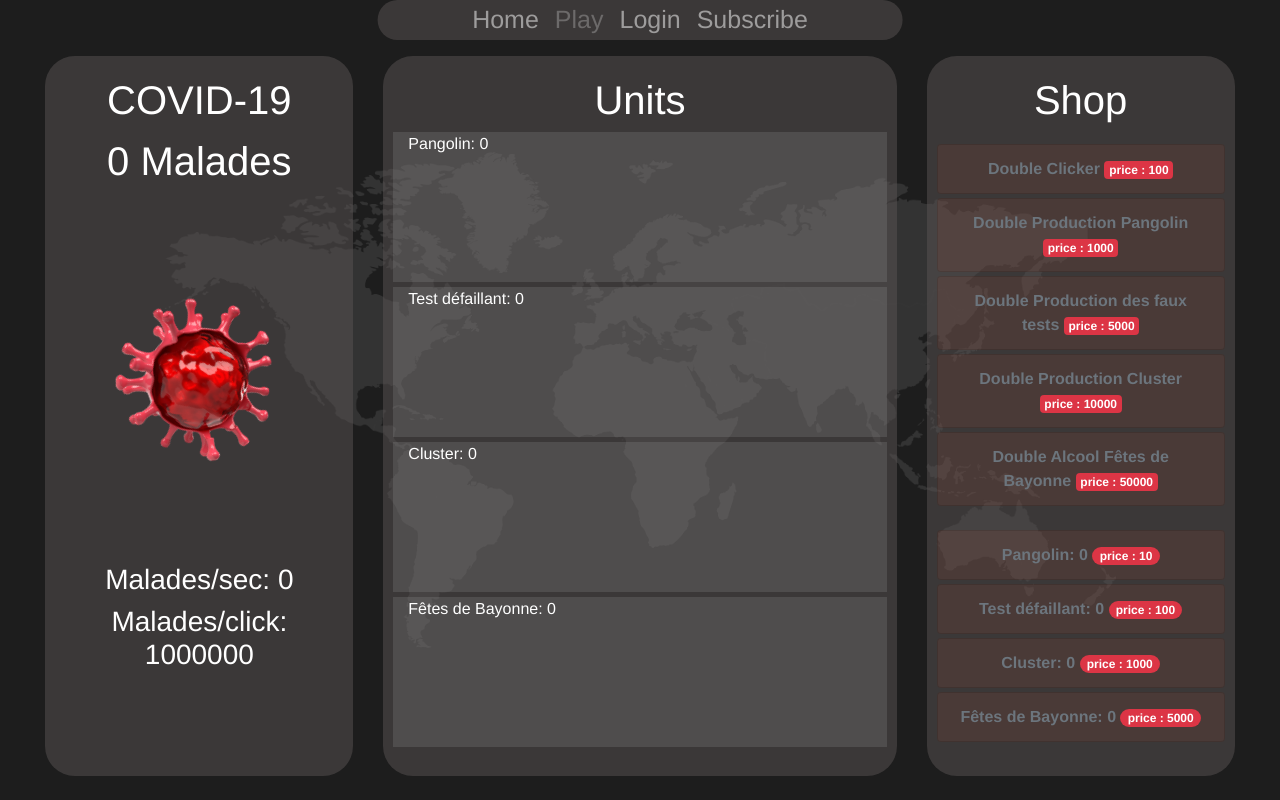
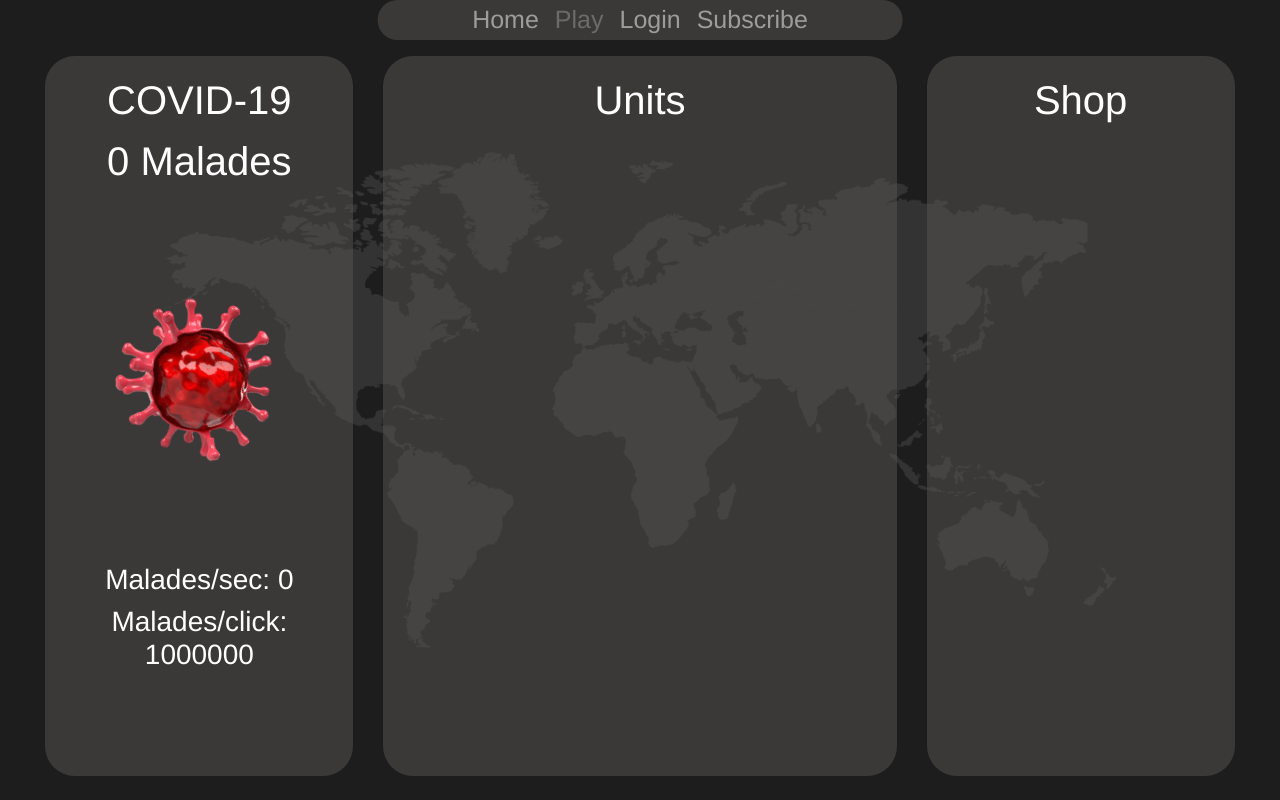
Before and after one commit to richardoot/CovidClicker, a Vue app: page /#/game in a window 1280 px wide. Built offline with nearby package versions, Linux system fonts and the light colour scheme; what vue-moment would draw is missing.

Commit message:
Le login et le subcribe fonctionnent

```diff
--- a/src/App.vue
+++ b/src/App.vue
@@ -28,6 +28,7 @@
   mounted:function(){
     setInterval(() => {
       store.dispatch('addMaladeAutoAction');
+      /* Faire sauvegarde des données */
     }, 100);
   },
 }
--- a/src/components/Navbar.vue
+++ b/src/components/Navbar.vue
@@ -22,6 +22,8 @@
     methods:{
         logout: function(){
             console.log("Logout ...");
+            this.userData.items = this.items;
+            this.userData.powers = this.powers;
             axios
             .patch(`http://localhost:3000/user/${this.userData.id}`,this.userData)
             .then(response => {
@@ -37,6 +39,12 @@
         },
         userData: function(){
             return store.getters.getUserData;
+        },
+        items: function(){
+            return store.getters.getItems;
+        },
+        powers: function(){
+            return store.getters.getPowers;
         }
     },
 }
--- a/src/components/Subscribe.vue
+++ b/src/components/Subscribe.vue
@@ -64,7 +64,10 @@
         .post("http://localhost:3000/user", { email, password, nom, prenom})
         .then(response => {
           // Réaction après connection
-          console.log(response);
+          console.log("LOGIN");
+          console.log("LOGIN");
+          console.log("LOGIN");
+          console.log(response.data);
           store.dispatch("loginAction",response.data);
           router.push({name: "Game"});
         })
--- a/src/store/store.js
+++ b/src/store/store.js
@@ -12,17 +12,17 @@
             production_per_sec:0,
         },
         items:[
-            {id: 0,   price: 10,    number: 0,  production: 0.5,      name: "Pangolin",             image:"pangolin-item.png"   },
-            {id: 1,   price: 100,   number: 0,  production: 3,        name: "Test défaillant",      image:"test-tube.png"       },
-            {id: 2,   price: 1000,  number: 0,  production: 6,        name: "Cluster",              image:"cluster.png"         },
-            {id: 3,   price: 5000,  number: 0,  production: 12,       name: "Fêtes de Bayonne",     image:"party.png"           },
+            // {id: 0,   price: 10,    number: 0,  production: 0.5,      name: "Pangolin",             image:"pangolin-item.png"   },
+            // {id: 1,   price: 100,   number: 0,  production: 3,        name: "Test défaillant",      image:"test-tube.png"       },
+            // {id: 2,   price: 1000,  number: 0,  production: 6,        name: "Cluster",              image:"cluster.png"         },
+            // {id: 3,   price: 5000,  number: 0,  production: 12,       name: "Fêtes de Bayonne",     image:"party.png"           },
         ],
         powers: [
-            {id: 0, name: "Double Clicker",                     price: 100,       coeff: 2,    item_id: null,   actif: false   },
-            {id: 1, name: "Double Production Pangolin",         price: 1000,     coeff: 2,    item_id: 0,      actif: false   },
-            {id: 2, name: "Double Production des faux tests",   price: 5000,     coeff: 2,    item_id: 1,      actif: false   },
-            {id: 3, name: "Double Production Cluster",          price: 10000,     coeff: 2,    item_id: 2,      actif: false   },
-            {id: 4, name: "Double Alcool Fêtes de Bayonne",     price: 50000,    coeff: 2,    item_id: 3,      actif: false   }
+            // {id: 0, name: "Double Clicker",                     price: 100,       coeff: 2,    item_id: null,   actif: false   },
+            // {id: 1, name: "Double Production Pangolin",         price: 1000,     coeff: 2,    item_id: 0,      actif: false   },
+            // {id: 2, name: "Double Production des faux tests",   price: 5000,     coeff: 2,    item_id: 1,      actif: false   },
+            // {id: 3, name: "Double Production Cluster",          price: 10000,     coeff: 2,    item_id: 2,      actif: false   },
+            // {id: 4, name: "Double Alcool Fêtes de Bayonne",     price: 50000,    coeff: 2,    item_id: 3,      actif: false   }
         ] // ensemble des pouvoirs
     },
     mutations: {
@@ -34,16 +34,21 @@
             state.userData=user;
             console.log("UserData is : %j", state.userData);
             state.loggedIn = true;
+            console.log(items);
             if(items){
                 console.log("Items is : %j", items);
                 state.items=items;
             }
             if(powers){
                 console.log("Powers is : %j", powers);
-                state.items=powers;
+                state.powers=powers;
+                console.log(state.powers);
             }
         },
         logout: function(state){
+            state.userData = {};
+            state.items = [];
+            state.powers = [];
             state.loggedIn = false;
         },
         addMalade(state){
```
